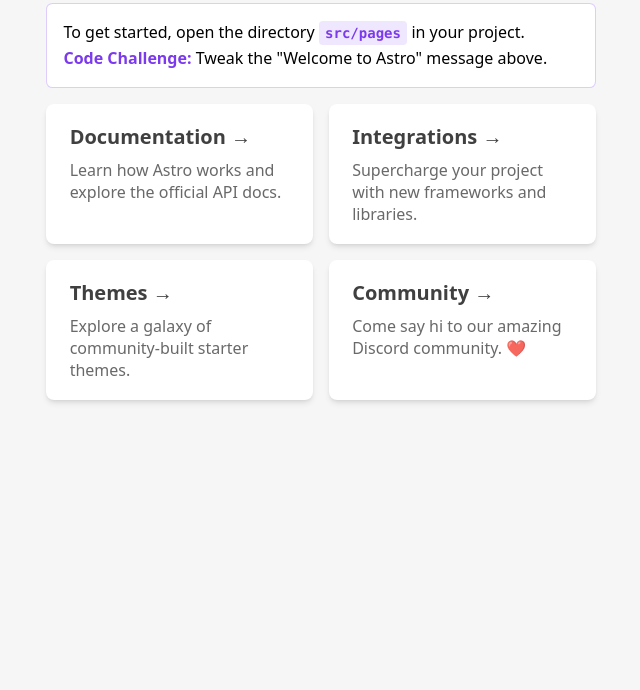
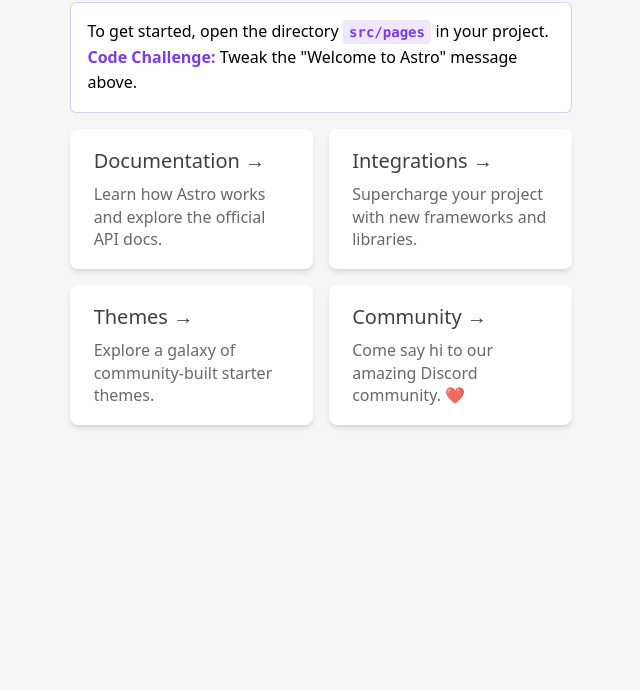
Before and after one commit to axeltaylor/taylordotcat, an Astro site: page / in a window 1280 px wide. Shown: the part 110-800 px from the top of the page, without its empty margins (319-959 px from the left). Built offline with nearby package versions, Linux system fonts and the light colour scheme; Astro itself is replaced by a stand-in of ours.

Commit message:
Add tailwind, eslint, prettier, editorconfig

```diff
--- a/astro.config.mjs
+++ b/astro.config.mjs
@@ -1,4 +1,10 @@
-import { defineConfig } from 'astro/config';
+import { defineConfig } from "astro/config";
+import react from "@astrojs/react";
 
 // https://astro.build/config
-export default defineConfig({});
+import tailwind from "@astrojs/tailwind";
+
+// https://astro.build/config
+export default defineConfig({
+  integrations: [react(), tailwind()]
+});
--- a/src/pages/index.astro
+++ b/src/pages/index.astro
@@ -1,11 +1,11 @@
 ---
+import Card from '../components/Card.astro';
 import Layout from '../layouts/Layout.astro';
-import Card from '../components/Card.astro';
 ---
 
 <Layout title="Welcome to Astro.">
 	<main>
-		<h1>Welcome to <span class="text-gradient">Astro</span></h1>
+		<h1 class="text-not-green">Welcome to <span class="text-gradient">Astro</span></h1>
 		<p class="instructions">
 			To get started, open the directory <code>src/pages</code> in your project.<br />
 			<strong>Code Challenge:</strong> Tweak the "Welcome to Astro" message above.
--- /dev/null
+++ b/tailwind.config.cjs
@@ -0,0 +1,34 @@
+/** @type {import('tailwindcss').Config} */
+module.exports = {
+  content: ['./src/**/*.{astro,html,js,jsx,md,mdx,svelte,ts,tsx,vue}'],
+  theme: {
+    container: {
+      center: true,
+      screens: {
+        sm: '100%',
+        md: '100%',
+        lg: '1024px',
+        xl: '1024px',
+        '2xl': '1024px',
+      },
+    },
+    extend: {
+      colors: {
+        'not-white': '#E0DED3',
+        'not-black': '#181C1F',
+        'not-blue': '#22cbff',
+        'not-red': '#CB3C45',
+        'not-green': '#48D597',
+        'not-pink': '#E86886',
+        'not-yellow': '#F5CF65',
+        'almost-black': '#0B1418',
+        twitter: '#1DA1F2',
+      },
+      fontFamily: {
+        custom:
+          '"Space Mono", ui-monospace, SFMono-Regular, Menlo, Monaco, Consolas, "Liberation Mono", "Courier New", monospace',
+      },
+    },
+  },
+  plugins: [],
+}
```
Also changed, not shown: package.json (+19 -2 lines), .eslintrc.json (added), .prettierrc.json (added), 3 other files.
